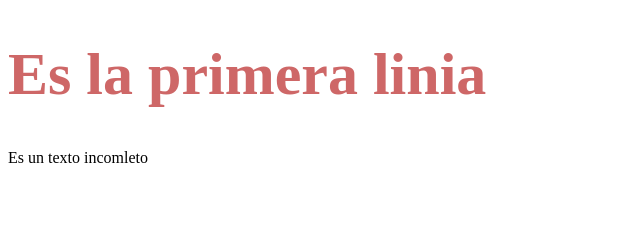
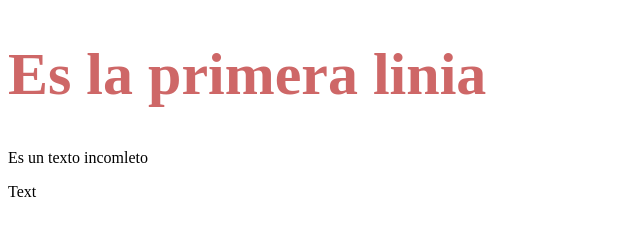
Before and after one commit to jsemcestovatel/first-project, a plain HTML site: page index.html in a window 1280 px wide. Shown: the full height of the page, 0-640 px from the left. Drawn offline with Linux system fonts and the light colour scheme.

Commit message:
Final realise

```diff
--- a/index.html
+++ b/index.html
@@ -10,5 +10,6 @@
 <body>
     <h1>Es la primera linia</h1>
     <p>Es un texto incomleto</p>
+    <span>Text</span>
 </body>
 </html>
```
